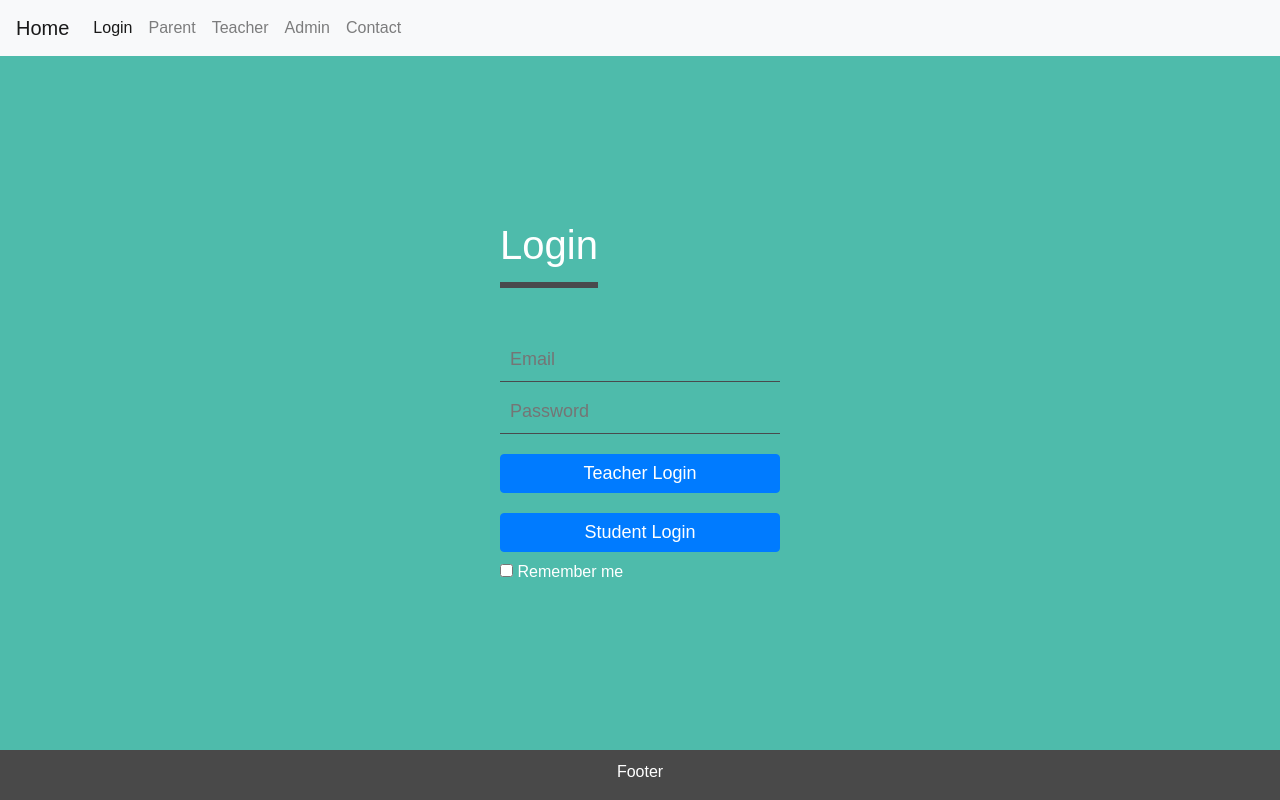
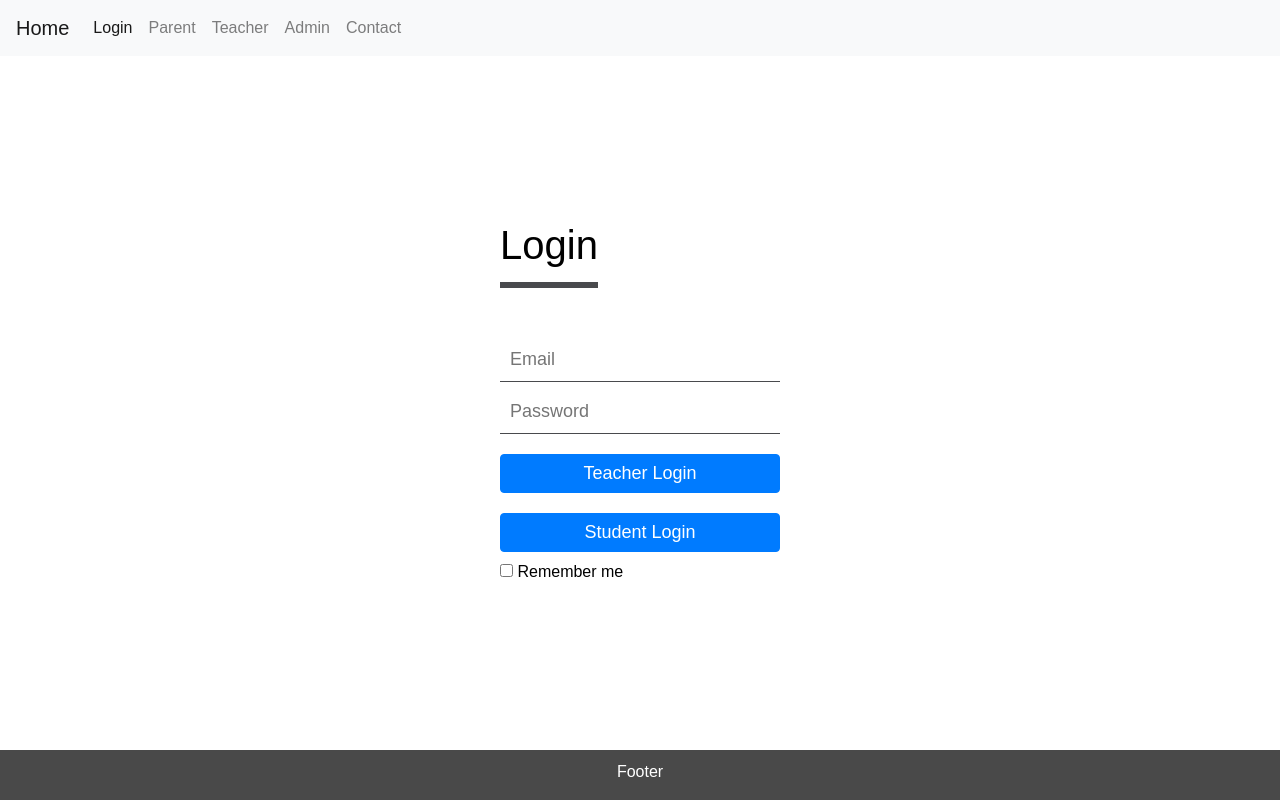
Before and after one commit to seleazar10/schooltracker, a React (Create React App) app in the folder client/: page /login in a window 1280 px wide. Built offline with nearby package versions, Linux system fonts and the light colour scheme; some icons are missing.

Commit message:
changed log-in bg

```diff
--- a/client/src/components/Login/Login.js
+++ b/client/src/components/Login/Login.js
@@ -76,10 +76,10 @@ class Login extends Component {
 
   render() {
     return (
-      <div>
-        <div className="container">
+      <div className="logcontainer">
+        <div className="container ">
           <div className="login-box">
-            <h1>Login</h1>
+            <h1 className="text-center">Login</h1>
             <div className="textbox">
               <input
                 type="email"
--- a/client/src/components/Login/style.css
+++ b/client/src/components/Login/style.css
@@ -1,11 +1,16 @@
 body {
-  background: #4ebbab;
+  /* background: #4ebbab; */
   margin: 0;
   padding: 0;
   font-family: sans-serif;
   /* background: url("http://cdn.wallpapersafari.com/13/6/Mpsg2b.jpg"); */
   background-size: cover;
   background-repeat: no-repeat;
+}
+
+.logcontainer{
+   background: #4ebbab;
+
 }
 
 .login-box h1 {
@@ -25,7 +30,7 @@ body {
   top: 50%;
   left: 50%;
   transform: translate(-50%, -50%);
-  color: white;
+  color: black;
 }
 
 .textbox {
@@ -40,7 +45,7 @@ body {
   border: none;
   outline: none;
   background: none;
-  color: white;
+  color: black;
   font-size: 18px;
   width: 80%;
   float: left;
```
